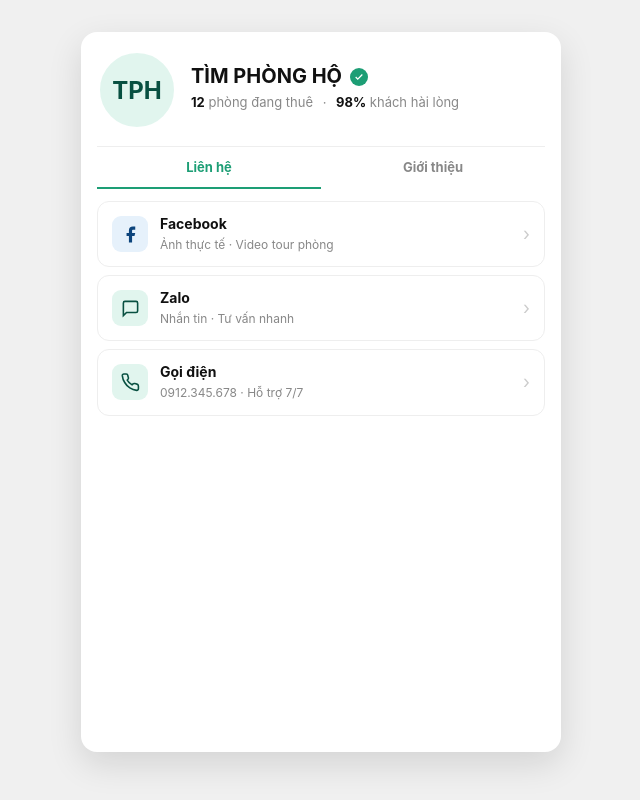
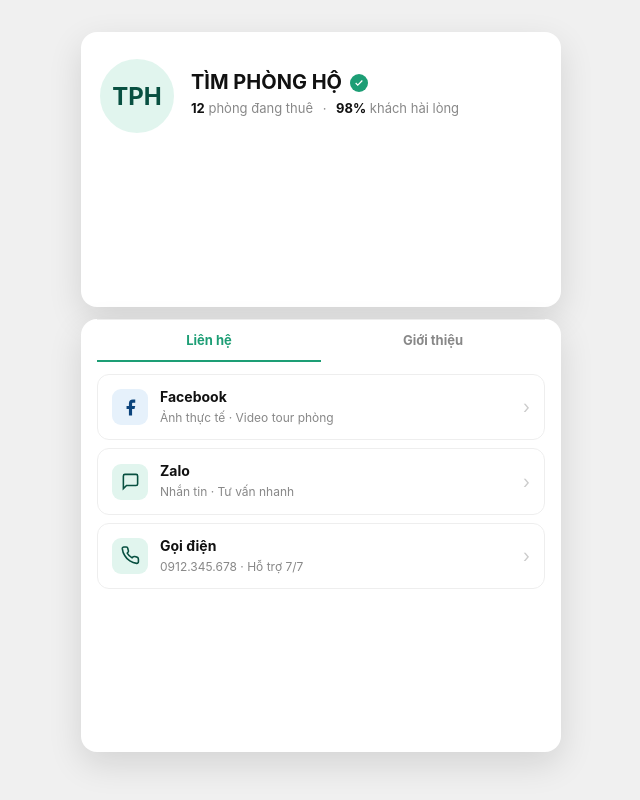
Before and after one commit to LTA-99/TIMPHONGHO.COM, a website: page frontend/index.html in a window 1280 px wide. Shown: the whole page, without its empty margins (319-959 px from the left). Drawn offline with Linux system fonts and the light colour scheme.

Commit message:
Separate profile summary card

```diff
--- a/frontend/assets/css/styles.css
+++ b/frontend/assets/css/styles.css
@@ -44,14 +44,24 @@ button {
 .wrap {
   width: 100%;
   max-width: 480px;
+  display: grid;
+  gap: 12px;
+}
+
+.profile-card,
+.content-card {
   overflow: hidden;
   border-radius: 16px;
   background: var(--card);
   box-shadow: 0 12px 34px rgba(0, 0, 0, 0.12);
 }
 
-.profile-body {
-  padding: 18px 16px 0;
+.profile-card {
+  padding: 24px 16px;
+}
+
+.content-card {
+  padding: 0 16px;
 }
 
 .profile-head {
@@ -145,7 +155,6 @@ button {
 }
 
 .tabs {
-  margin-top: 16px;
   border-top: 1px solid var(--line);
   display: flex;
 }
--- a/frontend/index.html
+++ b/frontend/index.html
@@ -20,7 +20,7 @@
   </head>
   <body>
     <main class="wrap">
-      <section class="profile-body" aria-labelledby="profile-title">
+      <section class="profile-card" aria-labelledby="profile-title">
         <div class="profile-head">
           <div class="avatar-row">
             <div class="avatar" data-avatar>
@@ -41,7 +41,9 @@
             </p>
           </div>
         </div>
+      </section>
 
+      <section class="content-card">
         <nav class="tabs" aria-label="Nội dung hồ sơ">
           <button class="tab active" type="button" data-tab-button="contact">Liên hệ</button>
           <button class="tab" type="button" data-tab-button="about">Giới thiệu</button>
```
